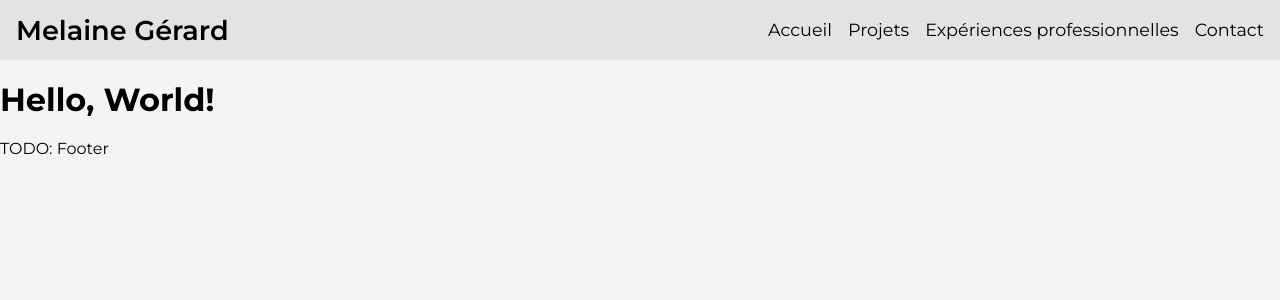
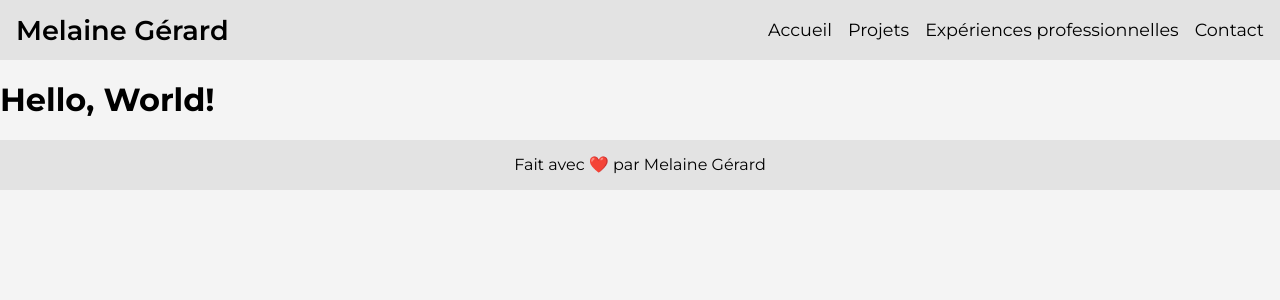
Before and after one commit to MelaineGerard/portfolio-fo, a Nuxt app: page / in a window 1280 px wide. Shown: the top 300 px of the page. Built offline with nearby package versions, Linux system fonts and the light colour scheme.

Commit message:
:sparkles: Ajout d'un footer

```diff
--- a/assets/css/_colors.scss
+++ b/assets/css/_colors.scss
@@ -4,3 +4,6 @@ $background-secondary: #E3E3E3;
 $color-shadow: #6B9FE6;
 $color-hover: #00308F;
 $color-text: #FFFFFF;
+
+$black: #000000;
+$white: #FFFFFF;
--- a/components/WebsiteFooter.vue
+++ b/components/WebsiteFooter.vue
@@ -1,5 +1,26 @@
 <template>
-  <div>
-    TODO: Footer
-  </div>
+  <footer>
+    Fait avec ❤️ par <a href="https://melaine-gerard.fr">Melaine Gérard</a>
+  </footer>
 </template>
+
+<style lang="scss" scoped>
+@import "assets/css/colors";
+  footer {
+    text-align: center;
+    padding: 1rem;
+    font-size: 1rem;
+    color: $black;
+    background: $background-secondary;
+
+    a {
+      color: $black;
+      text-decoration: none;
+      transition: all 0.2s ease-in-out;
+
+      &:hover {
+        color: $color-hover;
+      }
+    }
+  }
+</style>
--- a/components/WebsiteNavbar.vue
+++ b/components/WebsiteNavbar.vue
@@ -45,7 +45,7 @@
 
         a {
           text-decoration: none;
-          color: #000;
+          color: $black;
           transition: all 0.2s ease-in-out;
           font-size: 1.1rem;
 
@@ -60,7 +60,7 @@
       font-weight: 600;
       font-size: 1.7rem;
       text-decoration: none;
-      color: #000;
+      color: $black;
     }
   }
 
```
